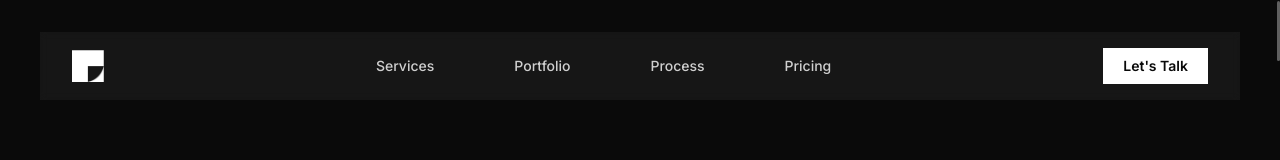
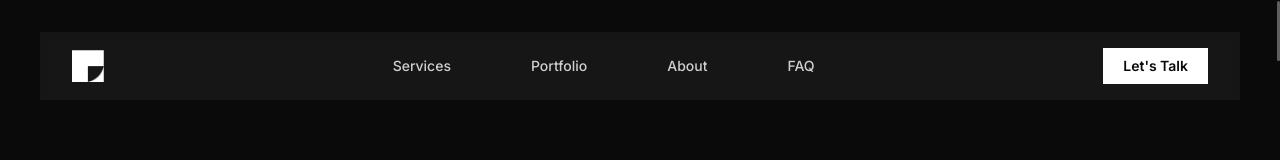
Before and after one commit to Neaz-mq/prographr-agency, a React (Vite) app: page /about in a window 1280 px wide. Shown: the top 160 px of the page. Built offline with nearby package versions, Linux system fonts and the light colour scheme.

Commit message:
update navbar with id

```diff
--- a/src/components/Navbar.jsx
+++ b/src/components/Navbar.jsx
@@ -1,28 +1,85 @@
-import { useState, useEffect } from "react";
-import { Link, NavLink } from "react-router-dom";
+import { useState, useEffect, useCallback } from "react";
+import { Link, useNavigate, useLocation } from "react-router-dom";
 import { Menu, X } from "lucide-react";
 import { motion, AnimatePresence } from "framer-motion";
 
 const navLinks = [
-  { label: "Services", to: "/services" },
-  { label: "Portfolio", to: "/portfolio" },
-  { label: "Process", to: "/process" },
-  { label: "Pricing", to: "/pricing" },
+  { label: "Services",  sectionId: "services"  },
+  { label: "Portfolio", sectionId: "portfolio" },
+  { label: "About",     sectionId: "about"     },
+  { label: "FAQ",       sectionId: "faq"       },
 ];
 
 export default function Navbar() {
-  const [scrolled, setScrolled] = useState(false);
-  const [mobileOpen, setMobileOpen] = useState(false);
+  const [scrolled,      setScrolled]      = useState(false);
+  const [mobileOpen,    setMobileOpen]    = useState(false);
+  const [activeSection, setActiveSection] = useState("");
+  const navigate = useNavigate();
+  const location = useLocation();
 
+  /* ── scroll shadow ── */
   useEffect(() => {
     const fn = () => setScrolled(window.scrollY > 40);
     window.addEventListener("scroll", fn);
     return () => window.removeEventListener("scroll", fn);
   }, []);
 
+  /* ── active section via IntersectionObserver ── */
+  useEffect(() => {
+    if (location.pathname !== "/") return;
+
+    const observers = navLinks.map(({ sectionId }) => {
+      const el = document.getElementById(sectionId);
+      if (!el) return null;
+      const obs = new IntersectionObserver(
+        ([entry]) => { if (entry.isIntersecting) setActiveSection(sectionId); },
+        { rootMargin: "-40% 0px -55% 0px" }
+      );
+      obs.observe(el);
+      return obs;
+    });
+
+    return () => observers.forEach((o) => o?.disconnect());
+  }, [location.pathname]);
+
+  /* ── scroll helper ── */
+  const scrollToSection = useCallback(
+    (sectionId) => {
+      setMobileOpen(false);
+
+      const doScroll = () => {
+        const el = document.getElementById(sectionId);
+        if (el) el.scrollIntoView({ behavior: "smooth", block: "start" });
+      };
+
+      if (location.pathname !== "/") {
+        navigate("/", { state: { scrollTo: sectionId } });
+      } else {
+        doScroll();
+      }
+    },
+    [location.pathname, navigate]
+  );
+
+  /* ── handle cross-page scroll (arriving from another route) ── */
+  useEffect(() => {
+    if (location.state?.scrollTo) {
+      const id = location.state.scrollTo;
+      const timer = setTimeout(() => {
+        const el = document.getElementById(id);
+        if (el) el.scrollIntoView({ behavior: "smooth", block: "start" });
+        navigate("/", { replace: true, state: {} });
+      }, 350);
+      return () => clearTimeout(timer);
+    }
+  }, [location.state, navigate]);
+
+  const isHome = location.pathname === "/";
+
   return (
-   <header className="absolute top-0 left-0 right-0 z-50 px-6 md:px-10 pt-8">
-      {/* Floating Nav Container */}
+    <header className="absolute top-0 left-0 right-0 z-50 px-6 md:px-10 pt-8">
+
+      {/* ── Floating Bar ── */}
       <div
         className={`max-w-7xl mx-auto transition-all duration-500 ${
           scrolled
@@ -31,42 +88,36 @@ export default function Navbar() {
         }`}
       >
         <div className="flex items-center justify-between px-6 md:px-8 h-[68px]">
+
           {/* Logo */}
           <Link to="/" className="flex items-center">
-            <img
-              src="/logo.webp"
-              alt="Prographr"
-              className="h-8 w-8 object-contain"
-            />
+            <img src="/logo.webp" alt="Prographr" className="h-8 w-8 object-contain" />
           </Link>
 
           {/* Desktop Nav */}
           <nav className="hidden md:flex items-center lg:gap-20 md:gap-12 gap-6">
-            {navLinks.map((l) => (
-              <NavLink
-                key={l.to}
-                to={l.to}
-                className={({ isActive }) =>
-                  `text-sm font-medium transition-colors duration-200 ${
-                    isActive
-                      ? "text-white underline underline-offset-[5px] decoration-white/60"
-                      : "text-white/80 hover:text-white"
-                  }`
-                }
+            {navLinks.map(({ label, sectionId }) => (
+              <button
+                key={sectionId}
+                onClick={() => scrollToSection(sectionId)}
+                className={`text-sm font-medium transition-colors duration-200 cursor-pointer bg-transparent border-none outline-none ${
+                  isHome && activeSection === sectionId
+                    ? "text-white underline underline-offset-[5px] decoration-white/60"
+                    : "text-white/80 hover:text-white"
+                }`}
               >
-                {l.label}
-              </NavLink>
+                {label}
+              </button>
             ))}
           </nav>
 
-          {/* CTA */}
-
-          <Link
-            to="/contact"
+          {/* Let's Talk — scrolls to CTA form */}
+          <button
+            onClick={() => scrollToSection("contact")}
             className="hidden md:inline-flex items-center px-5 py-2 text-sm font-semibold text-[#0a0a0a] bg-white hover:bg-[#e8e8e8] transition-colors duration-200"
           >
             Let's Talk
-          </Link>
+          </button>
 
           {/* Mobile Toggle */}
           <button
@@ -78,7 +129,7 @@ export default function Navbar() {
         </div>
       </div>
 
-      {/* Mobile Menu */}
+      {/* ── Mobile Menu ── */}
       <AnimatePresence>
         {mobileOpen && (
           <motion.div
@@ -86,26 +137,30 @@ export default function Navbar() {
             animate={{ opacity: 1, height: "auto" }}
             exit={{ opacity: 0, height: 0 }}
             transition={{ duration: 0.3 }}
-            className="max-w-6xl mx-auto mt-1  bg-[#111]/95 backdrop-blur-md overflow-hidden"
+            className="max-w-6xl mx-auto mt-1 bg-[#111]/95 backdrop-blur-md overflow-hidden"
           >
             <div className="px-6 py-6 flex flex-col gap-5">
-              {navLinks.map((l) => (
-                <NavLink
-                  key={l.to}
-                  to={l.to}
-                  onClick={() => setMobileOpen(false)}
-                  className="text-white/70 hover:text-white text-base font-medium transition-colors"
+              {navLinks.map(({ label, sectionId }) => (
+                <button
+                  key={sectionId}
+                  onClick={() => scrollToSection(sectionId)}
+                  className={`text-left bg-transparent border-none outline-none text-base font-medium transition-colors cursor-pointer ${
+                    isHome && activeSection === sectionId
+                      ? "text-white"
+                      : "text-white/70 hover:text-white"
+                  }`}
                 >
-                  {l.label}
-                </NavLink>
+                  {label}
+                </button>
               ))}
-              <Link
-                to="/contact"
-                onClick={() => setMobileOpen(false)}
+
+              {/* Let's Talk — scrolls to CTA form */}
+              <button
+                onClick={() => scrollToSection("contact")}
                 className="mt-2 px-5 py-2.5 text-sm font-semibold text-[#0a0a0a] bg-white text-center hover:bg-[#e8e8e8] transition-colors"
               >
                 Let's Talk
-              </Link>
+              </button>
             </div>
           </motion.div>
         )}
--- a/src/sections/AboutSection.jsx
+++ b/src/sections/AboutSection.jsx
@@ -82,7 +82,7 @@ export default function AboutSection() {
   // ── MOBILE / TABLET (< 1024px) ────────────────────────────────────────
   if (!isDesktop) {
     return (
-      <section className="bg-white w-full">
+      <section id="about" className="bg-white w-full">
         <div className="max-w-7xl mx-auto px-5 sm:px-8 w-full">
           <div className="pt-10 pb-8 border-b border-[#efefef]">
             <span className="inline-block text-[10px] bg-[#F2F2F2] text-black uppercase font-bold px-3 py-1 mb-5">
@@ -156,7 +156,7 @@ export default function AboutSection() {
   // This eliminates the ~300px dead whitespace that was pushing Portfolio far down.
   //
   return (
-    <div ref={wrapperRef}>
+    <div id="about" ref={wrapperRef}>
       <section
         ref={sectionRef}
         className="bg-white w-full overflow-hidden flex flex-col"
--- a/src/sections/CTA.jsx
+++ b/src/sections/CTA.jsx
@@ -33,7 +33,7 @@ export default function CTA() {
   };
 
   return (
-    <section className="bg-white">
+    <section id="contact" className="bg-white">
       <div className="max-w-7xl mx-auto px-6 md:px-10 py-20 md:py-28">
         {/* Heading */}
         <h2
--- a/src/sections/FAQ.jsx
+++ b/src/sections/FAQ.jsx
@@ -29,7 +29,7 @@ export default function FAQ() {
   const [openIndex, setOpenIndex] = useState(0);
 
   return (
-    <section className="bg-[#0a0a0a]">
+    <section id="faq" className="bg-[#0a0a0a]">
 
       {/* ── Careers ── */}
       <div className="max-w-7xl mx-auto px-6 md:px-10 pt-24 pb-16 border-b border-[#1f1f1f]">
--- a/src/sections/PortfolioSection.jsx
+++ b/src/sections/PortfolioSection.jsx
@@ -111,7 +111,7 @@ export default function PortfolioSection() {
   // ── MOBILE ──────────────────────────────────────────────────────────
   if (!isDesktop) {
     return (
-      <section className="bg-white w-full overflow-hidden mb-12">
+      <section id="portfolio" className="bg-white w-full overflow-hidden mb-12">
         <div className="max-w-7xl mx-auto px-5 sm:px-8 ">
           <div className="pt-10 pb-6 border-b border-[#efefef]">
 
@@ -141,13 +141,13 @@ export default function PortfolioSection() {
   // Heading padding tightened (pt-10→pt-5, pb-8→pb-5) so Portfolio sits
   // flush right after the About section spacer ends — no visible gap.
   return (
-    <section className="bg-white w-full overflow-hidden mb-24">
+    <section id="portfolio" className="bg-white w-full overflow-hidden mb-24">
       {/* Heading */}
       <div
         className="border-b border-[#efefef] 2xl:pt-20 xl:pt-20 lg:pt-20 md:pt-20 pb-12"
         style={{ paddingLeft: LEFT_INDENT, paddingRight: LEFT_INDENT }}
       >
-        <h2 className="2xl:text-[clamp(36px,3.8vw,58px)] xl:text-[clamp(36px,3.8vw,58px)] lg:text-[clamp(36px,3.8vw,58px)] font-extrabold leading-[1.1] text-[#0a0a0a] tracking-[-1.5px]">
+        <h2 className="2xl:text-[clamp(36px,3.8vw,58px)] xl:text-[clamp(36px,3.8vw,58px)] lg:text-[clamp(36px,3.8vw,58px)] md:text-[clamp(36px,3.8vw,58px)] font-extrabold leading-[1.1] text-[#0a0a0a] tracking-[-1.5px]">
           Our Previous
           <br />
           Work
--- a/src/sections/ServicesSection.jsx
+++ b/src/sections/ServicesSection.jsx
@@ -293,7 +293,7 @@ function DesktopFan() {
 // ── main export ──────────────────────────────────────────────
 export default function ServicesSection() {
   return (
-    <>
+    <section id="services">
       {/* Mobile & Tablet */}
       <div className="lg:hidden bg-white">
         <MobileCarousel />
@@ -306,6 +306,6 @@ export default function ServicesSection() {
       >
         <DesktopFan />
       </div>
-    </>
+    </section>
   );
 }
--- a/src/sections/TechnologySection.jsx
+++ b/src/sections/TechnologySection.jsx
@@ -119,7 +119,7 @@ export default function TechnologySection() {
         <div className="overflow-hidden">
           <h2
             ref={headingRef}
-            className="font-bold text-black leading-[1.1] tracking-[-3px] text-[40px] md:text-[50px] lg:text-[56px] xl:text-[60px] 2xl:text-[64px] uppercase"
+            className="font-bold text-black leading-[1.1] tracking-[-3px] text-[40px] md:text-[50px] lg:text-[56px] xl:text-[60px] 2xl:text-[64px]"
           >
             Technology
             <br />
```
